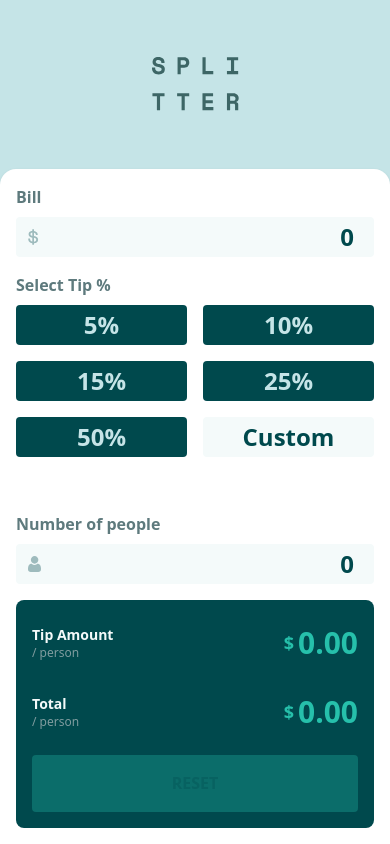
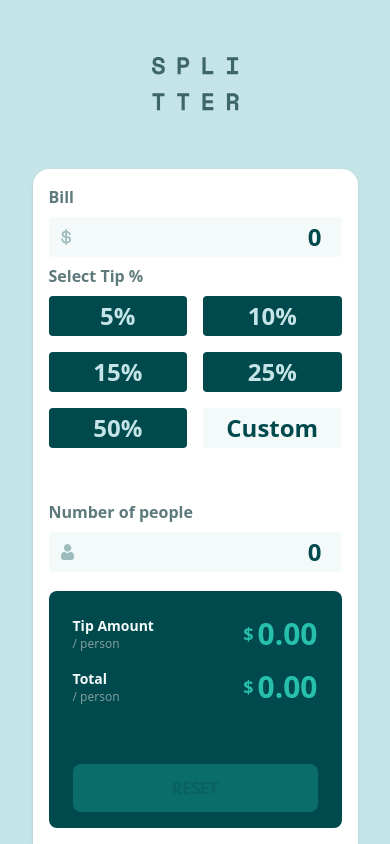
Before and after one commit to Fr1x3/tip_calculator, a React (Vite) app in the folder web/: page / in a window 390 px wide. Built offline with nearby package versions, Linux system fonts and the light colour scheme.

Commit message:
adds responsive to large screens

```diff
--- a/web/src/App.jsx
+++ b/web/src/App.jsx
@@ -5,7 +5,7 @@ import Header from "./components/Header"
 function App() {
 
   return (
-    <div className="w-full min-h-screen bg-cian-200 grid grid-rows-[1fr_4fr]">
+    <div className="w-full min-h-screen bg-cian-200 grid grid-rows-[1fr_4fr] justify-items-center">
       <Header/>
       <Calculator/>
     </div>
--- a/web/src/components/Calculator.jsx
+++ b/web/src/components/Calculator.jsx
@@ -34,10 +34,13 @@ function Calculator(){
     }
 
     return (
-        <div className="bg-white shadow rounded-t-2xl p-4 grid gap-3 grid-rows-[1fr_3fr_1fr_3fr]">
-            <Input name='bill' Icon={IconDollar}  title="Bill" numberValue={data.bill} handleChange={onInputChanged} />
-            <Tips handleTipSelected={handleRate}  rate={data.tipRate}/>
-            <Input name='people' Icon={IconPerson} title="Number of people" numberValue={data.people} handleChange={onInputChanged}/>
+        <div className="bg-white shadow rounded-t-2xl p-4 grid gap-3 grid-rows-[5fr_3fr] md:grid-cols-2 lg:gap-5 md:grid-rows-1 md:h-fit md: w-5/6 lg:w-3/5  md:rounded-2xl md:shadow-lg ">
+            <div className="grid grid-rows-[1fr_3fr_1fr] lg:grid-rows-[1fr_2fr_1fr]">
+                <Input name='bill' Icon={IconDollar}  title="Bill" numberValue={data.bill} handleChange={onInputChanged} />
+                <Tips handleTipSelected={handleRate}  rate={data.tipRate}/>
+                <Input name='people' Icon={IconPerson} title="Number of people" numberValue={data.people} handleChange={onInputChanged}/>
+            </div>
+
             <Summary total={avgTotalPaid} tip={avgTipPaid} handleClick={reset}/>
         </div>
     )
--- a/web/src/components/Summary.jsx
+++ b/web/src/components/Summary.jsx
@@ -4,7 +4,8 @@ function Summary({
     handleClick= ()=> {}
 }){
     return(
-        <div className="rounded-lg grid grid-row-3 gap-4 p-4 bg-cian-600">
+        <div className="rounded-lg grid grid-row-[2fr_1fr] gap-4 p-4 bg-cian-600 px-6 ">
+            <div className="grid">
             <div className="flex justify-between items-center">
                 <div>
                     <p className={styles.title}>Tip Amount</p>
@@ -23,6 +24,7 @@ function Summary({
                     <span className={styles.dollar}>$</span> {total.toFixed(2)}
                 </div>
             </div>
+            </div>
             <button onClick={handleClick} className={`${styles.btn} ${ (total <= 0) && styles.btnDisable}`}>reset</button>
         </div>
     )
@@ -35,6 +37,6 @@ const styles = {
     subtitle: 'text-xs text-cian-400',
     amount: 'text-3xl text-cian-300 font-bold flex items-center gap-1',
     dollar: 'text-lg',
-    btn:'bg-cian-300 text-cian-600 rounded py-2 uppercase font-bold',
+    btn:'bg-cian-300 text-cian-600 rounded-lg py-3 h-fit uppercase font-bold self-end',
     btnDisable: 'text-opacity-30 bg-opacity-30'
 }
--- a/web/src/components/Tips.jsx
+++ b/web/src/components/Tips.jsx
@@ -49,7 +49,7 @@ const styles = {
     input: "py-1 rounded text-center placeholder:text-cian-600 placeholder:font-semibold bg-cian-100 hover:border-2 hover:border-cian-300 focus:border-cian-200 ",
     title: "mb-2 text-cian-500 font-semibold",
     selectBox: "text-center font-semibold rounded py-1 cursor-pointer hover:bg-cian-300 hover:text-cian-600 bg-cian-300",
-    container: "grid gap-4 grid-cols-2 text-2xl",
+    container: "grid gap-4 grid-cols-2 md:grid-cols-3 text-2xl",
     activeSelectBox: "bg-cian-300 text-cian-600",
     normalSelectBox: 'bg-cian-600 text-cian-200',
 }
```
